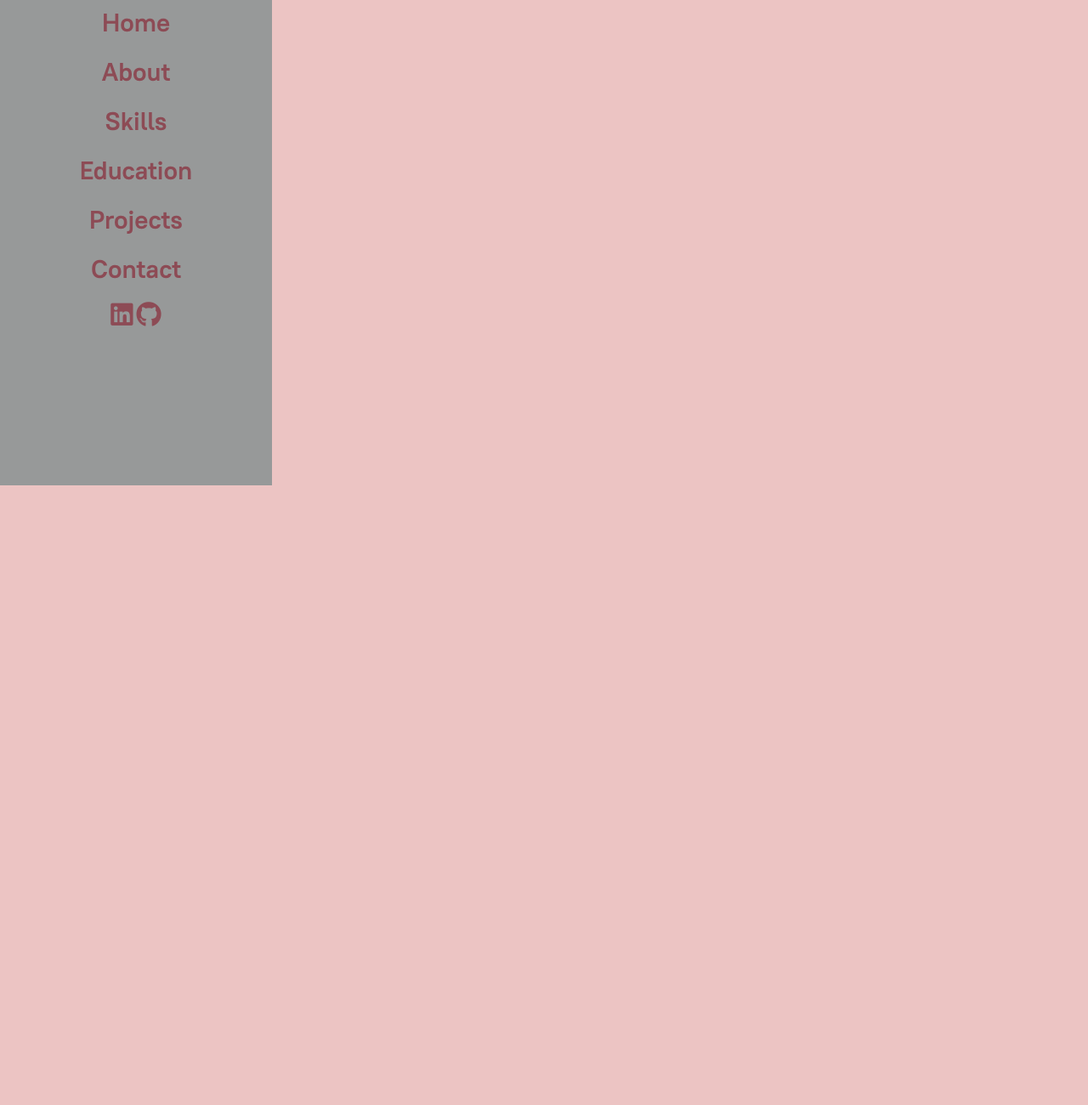
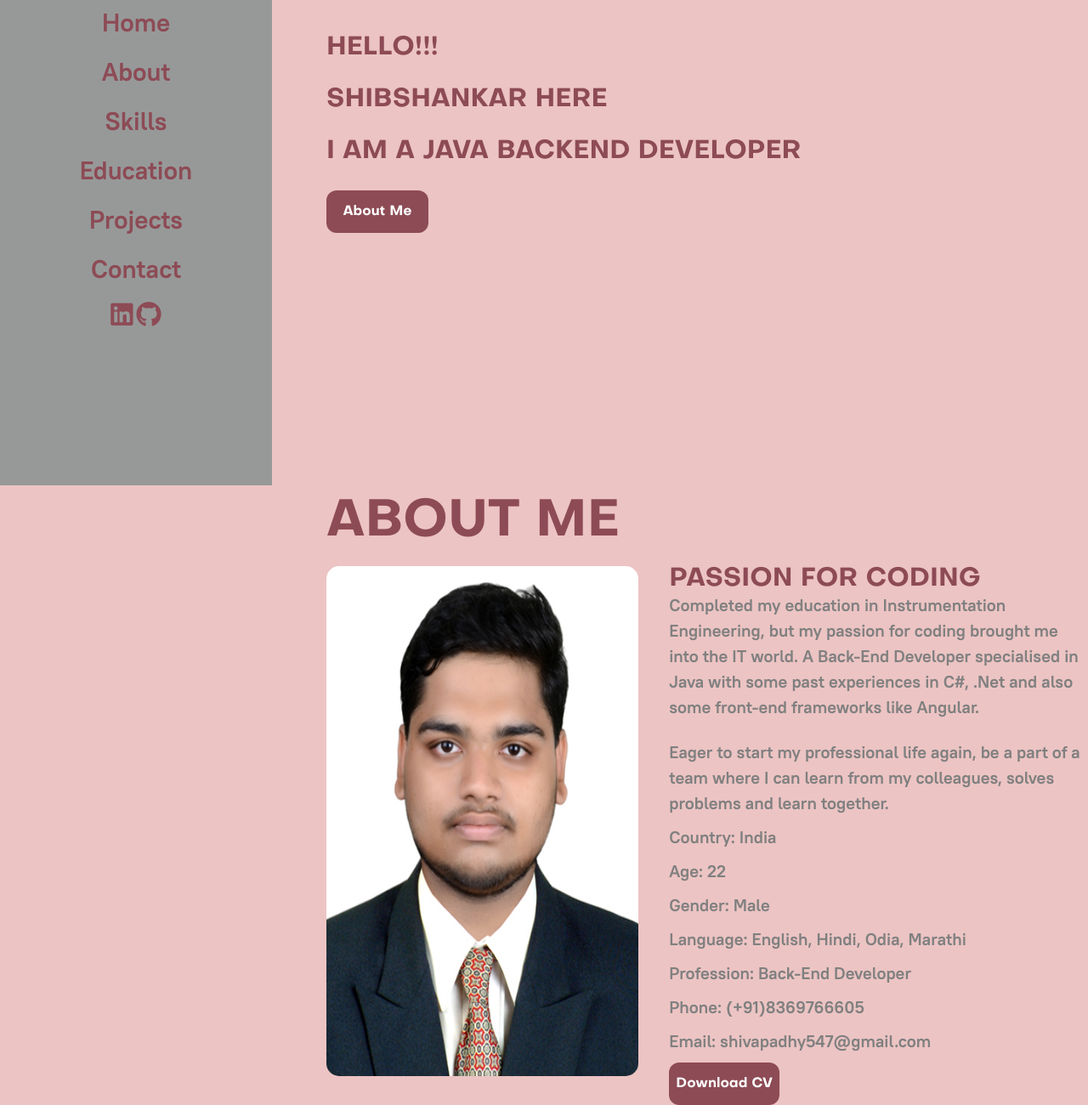
Before and after one commit to Shibshankar01/Shibshankar01.github.io, a plain HTML site: page index.html in a window 1280 px wide. Shown: the part 159-1459 px from the top of the page at 85% size. Before the commit the page ends 800 px from the top, so only its background shows below. Drawn offline with Linux system fonts and the light colour scheme; files whose address does not match are found by name.

Commit message:
Introduction and About Me Section Added

```diff
--- a/index.html
+++ b/index.html
@@ -22,5 +22,41 @@
         <a href="https://www.linkedin.com/in/shibshankar-padhy-98952b1b7/" target="_blank" class="fab fa-linkedin"></a>
         <a href="https://github.com/Shibshankar01" target="_blank" class="fab fa-github"></a>
     </div>
+
+    <div id="container">
+        <div id="introduction">
+            <div>HELLO!!!</div>
+            <div>SHIBSHANKAR HERE</div>
+            <div>I AM A JAVA BACKEND DEVELOPER</div>
+            <button>About Me</button>
+        </div>
+        <h1>ABOUT ME</h1>
+        <div id="aboutme">
+            <img src="images/gh.jpg" alt="">
+            <div id="info">
+                <h2>PASSION FOR CODING</h2>
+                <div>
+                    <p>
+                        Completed my education in Instrumentation Engineering, but my passion for coding brought me
+                        into the IT world. A Back-End Developer specialised in Java with some past experiences in
+                        C#, .Net and also some front-end frameworks like Angular.
+                    </p>
+                    <p>
+                        Eager to start my professional life again, be a part of a team where I can learn from my colleagues,
+                        solves problems and learn together.
+                    </p>
+                    <p>Country: India</p>
+                    <p>Age: 22</p>
+                    <p>Gender: Male</p>
+                    <p>Language: English, Hindi, Odia, Marathi</p>
+                    <p>Profession: Back-End Developer</p>
+                    <p>Phone: (+91)8369766605</p>
+                    <p>Email: shivapadhy547@gmail.com</p>
+                    <button>Download CV</button>
+                </div>
+            </div>
+        </div>
+    </div>
+
 </body>
 </html>
--- a/styles/index.css
+++ b/styles/index.css
@@ -3,3 +3,80 @@
     padding: 0px;
     background-color: #ecc4c3;
 }
+
+body{
+    display: flex;
+    justify-content: space-between;
+}
+#container{
+    width: 70%;
+    font-family: 'Objectivity-Bold';
+    color: #8D4B55;
+    font-size: 30px;
+}
+#introduction>button{
+    height: 50px;
+    width: 120px;
+    font-family: 'Objectivity-Bold';
+    font-size: 16px;
+    color: white;
+    border: none;
+    background-color: #8D4B55;
+    border-radius: 12px;
+}
+#introduction>button:hover{
+    background-color: white;
+    color: #8D4B55;
+    cursor: pointer;
+}
+#introduction{
+    margin-top: 200px;
+    margin-bottom: 310px;
+}
+#introduction>div{
+    margin-bottom: 30px;
+}
+#aboutme{
+    margin-top: 20px;
+    display: flex;
+    justify-content: space-between;
+}
+#aboutme>img{
+    border-radius: 15px;
+    width: 41%;
+    height: 600px;
+}
+#aboutme>#info{
+    width: 55%;
+}
+#info>h2{
+    font-size: 30px;
+}
+#info>div{
+    font-size: 20px;
+    color: grey;
+    font-family: 'PT Root UI Bold';
+    line-height: 150%;
+}
+#info>div>p:first-child{
+    margin-bottom: 23px;
+}
+#info>div>p{
+    margin-bottom: 10px;
+}
+#info>div>button{
+    height: 50px;
+    width: 130px;
+    font-family: 'Objectivity-Bold';
+    font-size: 16px;
+    color: white;
+    border: none;
+    background-color: #8D4B55;
+    border-radius: 12px;
+}
+#info>div>button:hover{
+    background-color: white;
+    color: #8D4B55;
+    cursor: pointer;
+}
+/* important color: 8D4B55 */
--- a/styles/sidebar.css
+++ b/styles/sidebar.css
@@ -4,6 +4,8 @@
     height: 730px;
     width: 25%;
     position: sticky;
+    top: 0px;
+    left: 0px;
     background-color: #979999 !important;
     color: white;
     text-align: center;
```
Also changed, not shown: images/gh.jpg (added).
